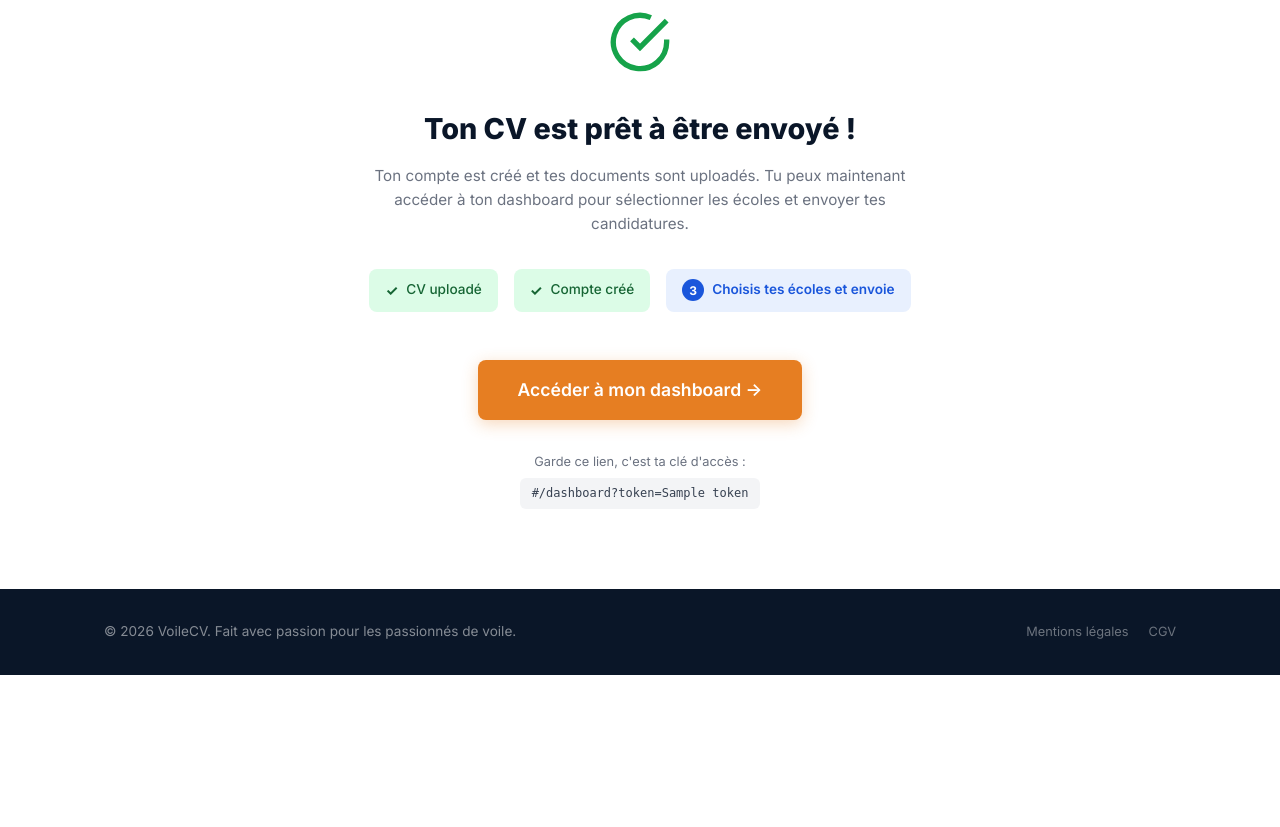
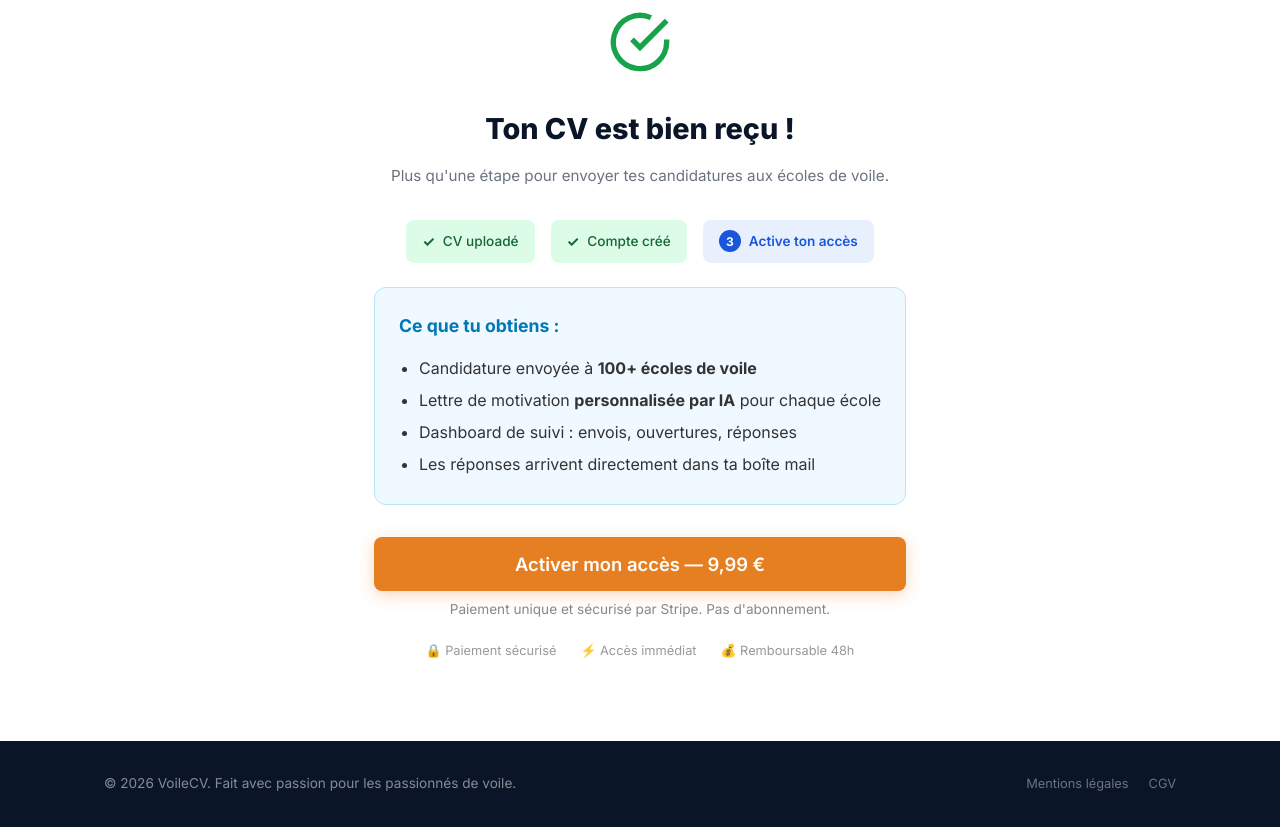
Before and after one commit to GuillaumeDebreu/ffvoile, a FastAPI app: template templates/confirmation.html in a window 1280 px wide. Shown: the part 70-897 px from the top of the page. Before the commit the page ends 745 px from the top, so only its background shows below. Run offline with FastAPI, Linux system fonts and the light colour scheme; the template is opened without the code that fills it: most values are stand-ins (such as "Sample title", 1, 10 or a date in 2020); some libraries are stand-ins or nearby versions.

Commit message:
Integrate Stripe Checkout: 9.99€ payment after CV upload
Flow: upload CV → confirmation page with pay button → Stripe Checkout
→ webhook sets paid=1 → welcome email sent → dashboard accessible.

- Confirmation page becomes payment page with value props
- Remove auto-grant bypass, dashboard requires paid=1
- Welcome email sent after payment (not after upload)
- Fallback: verify Stripe session on dashboard load if webhook slow

https://claude.ai/code/session_01Cmr5eWtMddPKSz48yUXG11

```diff
--- a/app.py
+++ b/app.py
@@ -191,11 +191,13 @@ async def confirmation(request: Request, token: str = ""):
     conn.close()
     if not user:
         return RedirectResponse("/")
-    base_url = _env("BASE" + "_URL", "https://voilecv.fr")
+    # If already paid, go straight to dashboard
+    if user["paid"]:
+        return RedirectResponse(f"/dashboard?token={token}")
     return templates.TemplateResponse(
         request=request,
         name="confirmation.html",
-        context={"token": token, "base_url": base_url},
+        context={"token": token, "user_id": user["id"]},
     )
 
 
@@ -277,20 +279,6 @@ async def upload_cv(
         token = row["token"]
     finally:
         conn.close()
-
-    # Send welcome email with dashboard link (non-blocking)
-    base_url = _env("BASE_URL", "http://localhost:8000")
-    dashboard_url = f"{base_url}/dashboard?token={token}"
-
-    def _send_welcome():
-        try:
-            from services.email_sender import send_welcome_email
-            send_welcome_email(to_email=email, dashboard_url=dashboard_url)
-        except Exception as e:
-            print(f"[WARN] Welcome email failed: {e}")
-
-    import threading
-    threading.Thread(target=_send_welcome, daemon=True).start()
 
     return {"user_id": user_id, "token": token, "filename": file.filename}
 
@@ -375,7 +363,21 @@ async def stripe_webhook(request: Request):
             conn = get_connection()
             conn.execute("UPDATE users SET paid = 1 WHERE id = ?", (user_id,))
             conn.commit()
+            user = conn.execute("SELECT * FROM users WHERE id = ?", (user_id,)).fetchone()
             conn.close()
+
+            # Send welcome email with dashboard link after successful payment
+            if user:
+                base_url = _env("BASE_URL", "http://localhost:8000")
+                dashboard_url = f"{base_url}/dashboard?token={user['token']}"
+                def _send_welcome():
+                    try:
+                        from services.email_sender import send_welcome_email
+                        send_welcome_email(to_email=user["email"], dashboard_url=dashboard_url)
+                    except Exception as e:
+                        print(f"[WARN] Welcome email failed: {e}")
+                import threading
+                threading.Thread(target=_send_welcome, daemon=True).start()
 
     return {"status": "ok"}
 
@@ -394,12 +396,22 @@ async def dashboard(request: Request, token: str = ""):
         conn.close()
         return RedirectResponse("/")
 
-    # Auto-grant access (Stripe bypassed for now)
-    # TODO: re-enable Stripe checkout and rely on webhook only
     if not user["paid"]:
-        conn.execute("UPDATE users SET paid = 1 WHERE id = ?", (user["id"],))
-        conn.commit()
-        user = conn.execute("SELECT * FROM users WHERE token = ?", (token,)).fetchone()
+        # Fallback: check Stripe session directly if webhook hasn't fired yet
+        if user["stripe_session_id"]:
+            try:
+                import stripe
+                stripe.api_key = _env("STRIPE_SECRET_KEY", "")
+                session = stripe.checkout.Session.retrieve(user["stripe_session_id"])
+                if session.payment_status == "paid":
+                    conn.execute("UPDATE users SET paid = 1 WHERE id = ?", (user["id"],))
+                    conn.commit()
+                    user = conn.execute("SELECT * FROM users WHERE token = ?", (token,)).fetchone()
+            except Exception:
+                pass
+        if not user["paid"]:
+            conn.close()
+            return RedirectResponse(f"/confirmation?token={token}")
 
     # Get last scrape date
     last_scrape = conn.execute(
--- a/templates/confirmation.html
+++ b/templates/confirmation.html
@@ -4,7 +4,7 @@
     <meta charset="UTF-8">
     <meta name="viewport" content="width=device-width, initial-scale=1.0">
     <script src="https://t.contentsquare.net/uxa/cef6c23db9700.js"></script>
-    <title>C'est parti ! — VoileCV</title>
+    <title>Finalise ton accès — VoileCV</title>
     <link rel="icon" type="image/svg+xml" href="/static/favicon.svg">
     <link rel="stylesheet" href="/static/style.css">
     <link href="https://fonts.googleapis.com/css2?family=Inter:wght@400;500;600;700;800&display=swap" rel="stylesheet">
@@ -25,8 +25,8 @@
                         <polyline points="22 4 12 14.01 9 11.01"/>
                     </svg>
                 </div>
-                <h1>Ton CV est prêt à être envoyé !</h1>
-                <p class="confirmation-sub">Ton compte est créé et tes documents sont uploadés. Tu peux maintenant accéder à ton dashboard pour sélectionner les écoles et envoyer tes candidatures.</p>
+                <h1>Ton CV est bien reçu !</h1>
+                <p class="confirmation-sub">Plus qu'une étape pour envoyer tes candidatures aux écoles de voile.</p>
 
                 <div class="confirmation-steps">
                     <div class="confirmation-step done">
@@ -39,18 +39,30 @@
                     </div>
                     <div class="confirmation-step next">
                         <span class="step-num">3</span>
-                        <span>Choisis tes écoles et envoie</span>
+                        <span>Active ton accès</span>
                     </div>
                 </div>
 
-                <a href="/dashboard?token={{ token }}" class="btn btn-primary btn-lg" style="margin-top:24px">
-                    Accéder à mon dashboard &rarr;
-                </a>
+                <div style="background: #f0f9ff; border: 1px solid #bae6fd; border-radius: 12px; padding: 24px; margin: 24px 0; text-align: left;">
+                    <h3 style="margin: 0 0 12px 0; color: #0077b6; font-size: 1.1rem;">Ce que tu obtiens :</h3>
+                    <ul style="margin: 0; padding-left: 20px; color: #333; line-height: 2;">
+                        <li>Candidature envoyée à <strong>100+ écoles de voile</strong></li>
+                        <li>Lettre de motivation <strong>personnalisée par IA</strong> pour chaque école</li>
+                        <li>Dashboard de suivi : envois, ouvertures, réponses</li>
+                        <li>Les réponses arrivent directement dans ta boîte mail</li>
+                    </ul>
+                </div>
 
-                <p class="confirmation-hint">
-                    Garde ce lien, c'est ta clé d'accès :<br>
-                    <code class="confirmation-link">{{ base_url }}/dashboard?token={{ token }}</code>
-                </p>
+                <button id="pay-btn" class="btn btn-primary btn-lg" style="margin-top: 8px; width: 100%; font-size: 1.15rem; padding: 16px;">
+                    Activer mon accès — 9,99 €
+                </button>
+                <p style="color: #888; font-size: 0.85rem; margin-top: 8px;">Paiement unique et sécurisé par Stripe. Pas d'abonnement.</p>
+
+                <div style="display: flex; gap: 24px; justify-content: center; margin-top: 20px; color: #999; font-size: 0.8rem;">
+                    <span>&#128274; Paiement sécurisé</span>
+                    <span>&#9889; Accès immédiat</span>
+                    <span>&#128176; Remboursable 48h</span>
+                </div>
             </div>
         </div>
     </section>
@@ -66,5 +78,36 @@
             </div>
         </div>
     </footer>
+
+    <script>
+    document.getElementById('pay-btn').addEventListener('click', async () => {
+        const btn = document.getElementById('pay-btn');
+        btn.disabled = true;
+        btn.textContent = 'Redirection vers le paiement...';
+
+        try {
+            const res = await fetch('/api/create-checkout-session', {
+                method: 'POST',
+                headers: { 'Content-Type': 'application/json' },
+                body: JSON.stringify({
+                    user_id: '{{ user_id }}',
+                    token: '{{ token }}',
+                }),
+            });
+
+            if (!res.ok) {
+                const err = await res.json();
+                throw new Error(err.detail || 'Erreur');
+            }
+
+            const { checkout_url } = await res.json();
+            window.location.href = checkout_url;
+        } catch (err) {
+            alert('Erreur: ' + err.message);
+            btn.disabled = false;
+            btn.textContent = 'Activer mon accès — 9,99 €';
+        }
+    });
+    </script>
 </body>
 </html>
```
